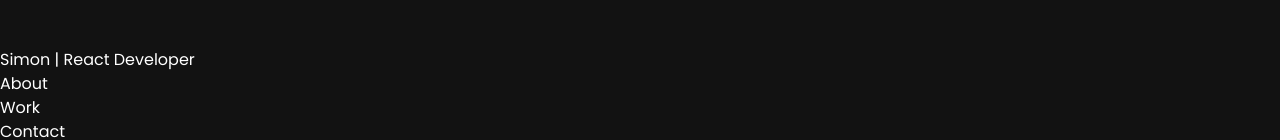
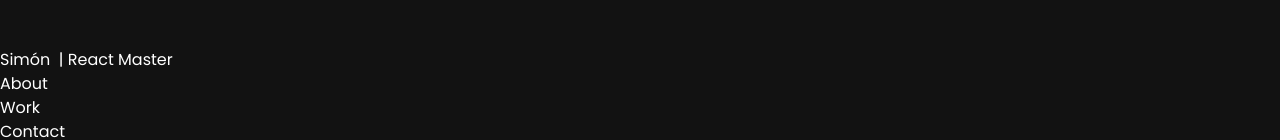
Before and after one commit to simon0820s/React3D-2, a React (Vite) app: page / in a window 1280 px wide. Shown: the part 1077-1217 px from the top of the page. Built offline with nearby package versions, Linux system fonts and the light colour scheme.

Commit message:
flex title

```diff
--- a/src/components/Navbar.jsx
+++ b/src/components/Navbar.jsx
@@ -22,8 +22,8 @@ const Navbar = () => {
           }}
         >
           <img src={logo} alt="logo" className="w-20 h-20 object-contain" />
-          <p className="text-white text-lg">
-            Simon <span className="sm:block hidden">| React Developer</span>
+          <p className="text-white text-lg font-bold flex">
+            Simón &nbsp;<span className="sm:block hidden">| React Master</span>
           </p>
         </Link>
         <ul className="list-none hidden sm:flex flex-row gap-10">
```
